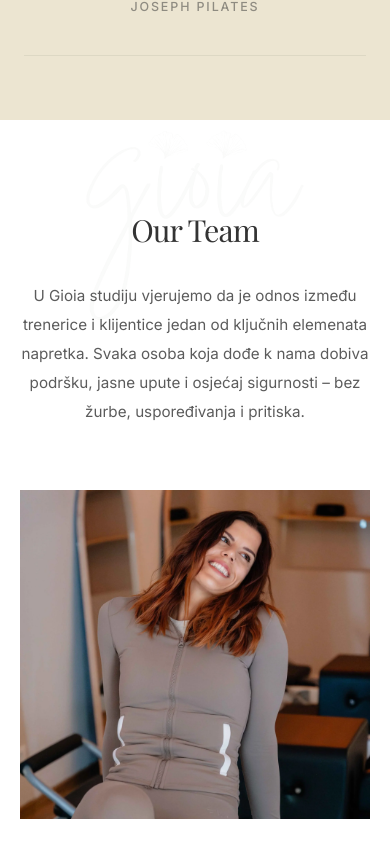
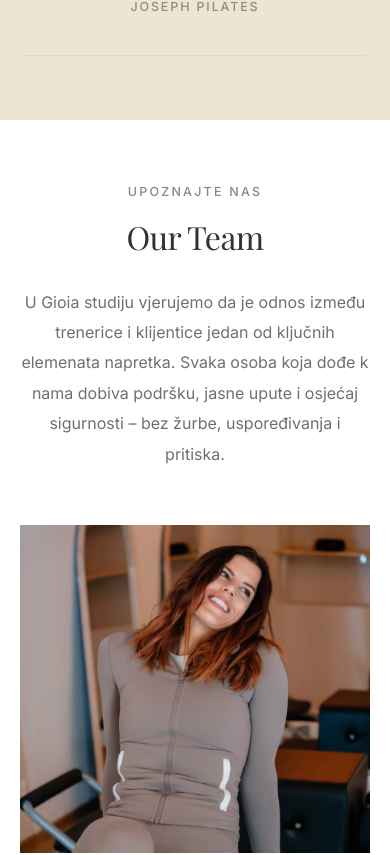
Before and after one commit to mateorumac/gioia-web, a React (Vite) app: page /en in a window 390 px wide. Shown: the part 10715-11570 px from the top of the page. Built offline with nearby package versions, Linux system fonts and the light colour scheme.

Commit message:
team section done

```diff
--- a/src/components/TeamSection.jsx
+++ b/src/components/TeamSection.jsx
@@ -1,7 +1,6 @@
 import { useTranslation } from "react-i18next";
 import "../styles/TeamSection.css";
 import { teamSanja, teamTea } from "../utils/images";
-import navLogo from "../assets/logos/nav-logo.png";
 
 function TeamSection() {
   const { t } = useTranslation();
@@ -10,8 +9,8 @@ function TeamSection() {
     <section className="team-section-editorial" id="team">
       <div className="team-container-editorial">
         <div className="team-header-editorial">
-          <img src={navLogo} alt="" className="team-logo-watermark" />
-          <h2 className="team-title-editorial">{t("team.title", "Naš tim")}</h2>
+          <p className="team-eyebrow-editorial">Upoznajte nas</p>
+          <h2 className="team-title-editorial">{t("team.title", "Trenerice koje vode vašu promjenu")}</h2>
           <p className="team-intro-editorial">
             U Gioia studiju vjerujemo da je odnos između trenerice i klijentice
             jedan od ključnih elemenata napretka. Svaka osoba koja dođe k nama
--- a/src/styles/TeamSection.css
+++ b/src/styles/TeamSection.css
@@ -2,7 +2,7 @@
    TEAM — Editorial profiles
    ═══════════════════════════════════════════ */
 .team-section-editorial {
-  padding: 10rem 4rem;
+  padding: 8rem 4rem;
   background-color: var(--color-white);
   position: relative;
 }
@@ -17,30 +17,26 @@
 .team-header-editorial {
   text-align: center;
   max-width: 700px;
-  margin: 0 auto 8rem;
-  position: relative;
+  margin: 0 auto 6rem;
 }
 
-.team-logo-watermark {
-  position: absolute;
-  top: -5rem;
-  left: 50%;
-  transform: translateX(-50%);
-  width: 300px;
-  opacity: 0.05;
-  pointer-events: none;
-  z-index: 0;
+.team-eyebrow-editorial {
+  font-family: var(--font-inter);
+  font-size: 0.78rem;
+  font-weight: 500;
+  letter-spacing: 0.18em;
+  text-transform: uppercase;
+  color: var(--color-sage);
+  margin: 0 0 1rem;
 }
 
 .team-title-editorial {
   font-family: var(--font-playfair);
-  font-size: clamp(2.8rem, 4.5vw, 3.8rem);
-  margin-bottom: 2rem;
+  font-size: clamp(2rem, 4vw, 3rem);
+  margin: 0 0 1.8rem;
   color: var(--color-text);
   font-weight: 400;
-  letter-spacing: -0.03em;
-  position: relative;
-  z-index: 1;
+  letter-spacing: -0.02em;
 }
 
 .team-intro-editorial {
@@ -48,9 +44,7 @@
   font-size: 1rem;
   line-height: 1.9;
   color: var(--color-text);
-  opacity: 0.8;
-  position: relative;
-  z-index: 1;
+  opacity: 0.7;
 }
 
 /* Grid — side by side */
@@ -86,6 +80,10 @@
   object-fit: cover;
   object-position: center 20%;
   transition: transform 0.8s ease;
+}
+
+.trainer-card-editorial:nth-child(2) .trainer-image-editorial {
+  object-position: center 75%;
 }
 
 .trainer-image-wrapper-editorial:hover .trainer-image-editorial {
@@ -135,11 +133,11 @@
 /* ── Responsive ── */
 @media (max-width: 1200px) {
   .team-section-editorial {
-    padding: 8rem 3rem;
+    padding: 6rem 3rem;
   }
 
   .team-header-editorial {
-    margin-bottom: 6rem;
+    margin-bottom: 5rem;
   }
 
   .team-grid-editorial {
@@ -165,7 +163,7 @@
   }
 
   .team-header-editorial {
-    margin-bottom: 5rem;
+    margin-bottom: 4rem;
   }
 }
 
@@ -175,20 +173,7 @@
   }
 
   .team-header-editorial {
-    margin-bottom: 4rem;
-  }
-
-  .team-title-editorial {
-    font-size: 2.2rem;
-  }
-
-  .team-intro-editorial {
-    font-size: 0.95rem;
-  }
-
-  .team-logo-watermark {
-    width: 220px;
-    opacity: 0.04;
+    margin-bottom: 3.5rem;
   }
 
   .trainer-name-editorial {
@@ -204,8 +189,4 @@
   .team-section-editorial {
     padding: 4rem 1.25rem;
   }
-
-  .team-title-editorial {
-    font-size: 1.9rem;
-  }
 }
```
